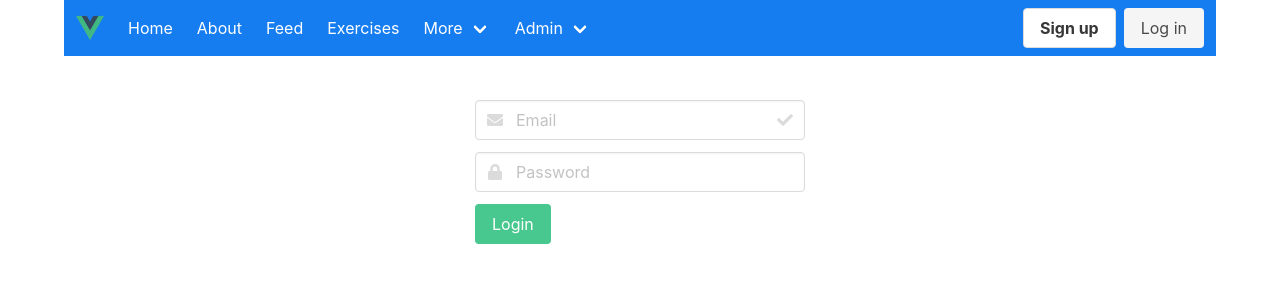
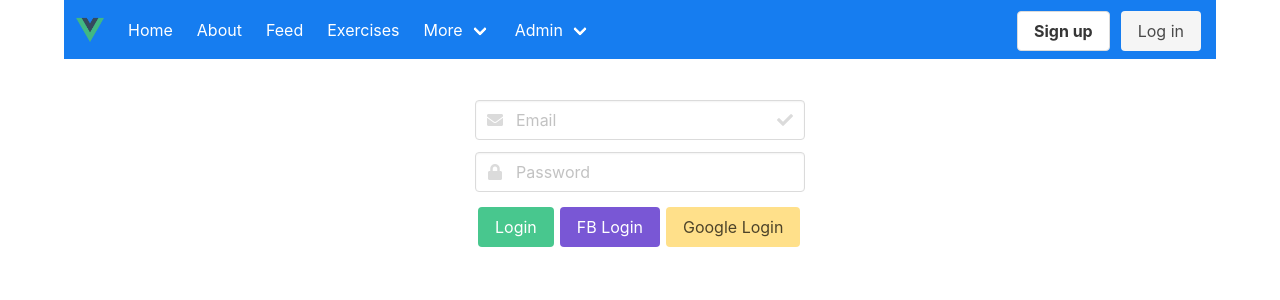
Before and after one commit to Gino2B/Fitness-App, a Vue app in the folder client/: page /login in a window 1280 px wide. Shown: the top 300 px of the page. Built offline with nearby package versions, Linux system fonts and the light colour scheme.

Commit message:
oAuth login added

```diff
--- a/client/src/views/Login.vue
+++ b/client/src/views/Login.vue
@@ -1,8 +1,10 @@
+
 <template>
 
 <div class="level section">
 
 <div class="level-item">
+
 
     <form>
         <div class="field">
@@ -27,12 +29,18 @@
         <div class="field">
         <p class="control">
             <button class="button is-success" @click.prevent="login">
-                Login
+            Login
+            </button>
+            <button class="button is-primary" @click.prevent="fbLogin">
+            FB Login
+            </button>
+            <button class="button is-warning" @click.prevent="googleLogin">
+            Google Login
             </button>
         </p>
         </div>
     </form>
-</div>
+    </div>
 </div>
 </template>
 
@@ -48,12 +56,93 @@ export default {
                 profile: 'https://www.history.com/.image/ar_16:9%2Cc_fill%2Ccs_srgb%2Cfl_progressive%2Cg_faces:center%2Cq_auto:good%2Cw_768/MTU3ODc5MDgzNDc5NjcyNTQz/portrait-of-john-smith.jpg',
             }
             session.addNotification('Yay! You logged in', 'success')
-            this.$router.push('/')
+            this.$router.push('feed')
+        },
+        fbLogin(){
+            FB.login( authInfo =>{
+                console.log(authInfo);
+                FB.api("me?fields=id,name,email,picture", x=>{
+                    session.user = {
+                        name: x.name,
+                        handle: x.email,
+                        profile: x.picture.data.url
+                    }
+                    session.addNotification('Yay! You logged in', 'success')
+                    this.$router.push('feed')
+                    console.log(x)
+                }  )
+            }, { scope: 'public_profile,email,user_photos'})
+        },
+        async googleLogin(){
+            const googleUser = await auth2.signIn();
+            console.log(googleUser);
+            const profile = googleUser.getBasicProfile();
+            console.log(profile);
+                    session.user = {
+                        name: profile.getName(),
+                        handle: profile.getEmail(),
+                        profile: profile.getImageUrl()
+                    }
+                    session.addNotification('Yay! You logged in', 'success')
+                    this.$router.push('feed')
         }
     }
 }
+
+///////////////////////////////////
+//  Load facebook scripts
+  window.fbAsyncInit = function() {
+    FB.init({
+      appId      : '212287283803661',
+      cookie     : true,
+      xfbml      : true,
+      version    : 'v9.0'
+    });
+
+    FB.AppEvents.logPageView();
+
+  };
+
+  (function(d, s, id){
+     var js, fjs = d.getElementsByTagName(s)[0];
+     if (d.getElementById(id)) {return;}
+     js = d.createElement(s); js.id = id;
+     js.src = "https://connect.facebook.net/en_US/sdk.js";
+     fjs.parentNode.insertBefore(js, fjs);
+   }(document, 'script', 'facebook-jssdk'));
+
+//////////////////////////////////
+//  Load Google Scripts
+        const googleScriptTag = document.createElement('script')
+        googleScriptTag.setAttribute('src', 'https://apis.google.com/js/api:client.js')
+        document.head.appendChild(googleScriptTag)
+        googleScriptTag.onload = () => {
+            // the global gapi variable is created by loading that script
+            gapi.load('auth2', () => {
+                auth2 = gapi.auth2.init({
+                    client_id: "1006295774607-2r6l7avdhbmh67rrh9bntklqqdcagcr8.apps.googleusercontent.com",
+                    cookiepolicy: 'single_host_origin',
+                    scope: 'profile email'
+                })
+            })
+        }
+
 </script>
 
 <style>
-
+    .button {
+        margin: 3px;
+    }
+    figure.image {
+        display: inline-block;
+        box-sizing: border-box;
+        padding: 5px;
+        border: solid blue 1px;
+        margin: 3px;
+        border-radius: 5px;
+        cursor: pointer;
+    }
+    figure.image:hover {
+        padding: 0;
+    }
 </style>
```
